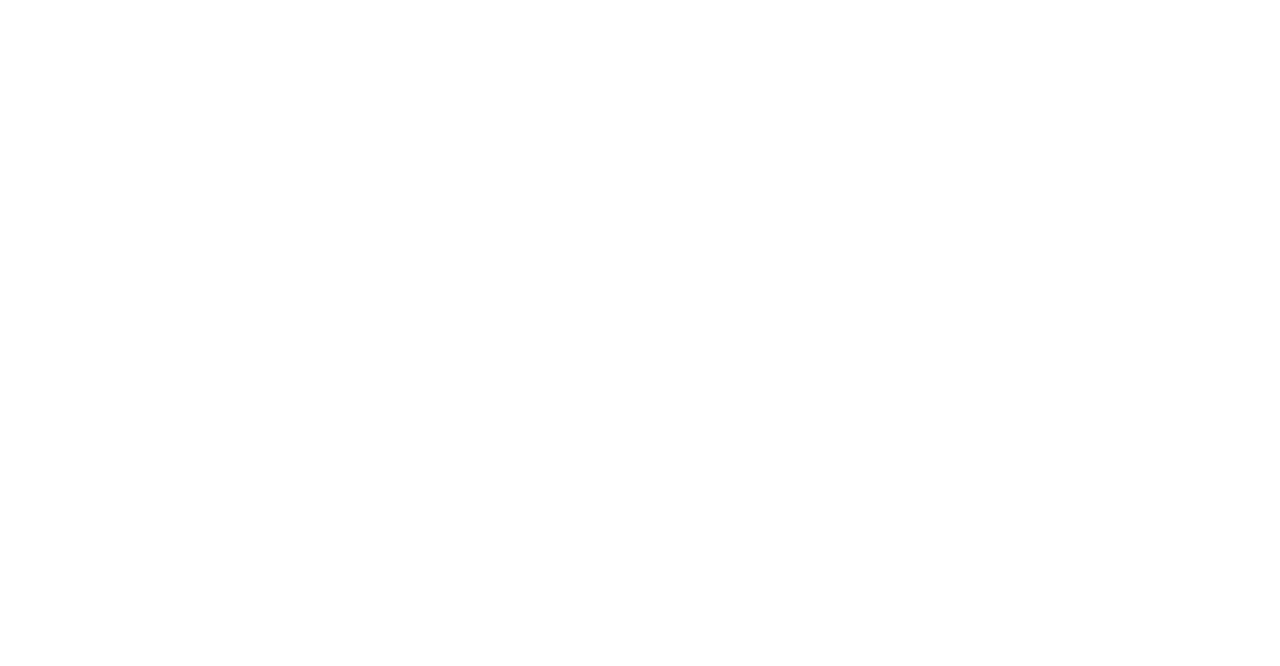
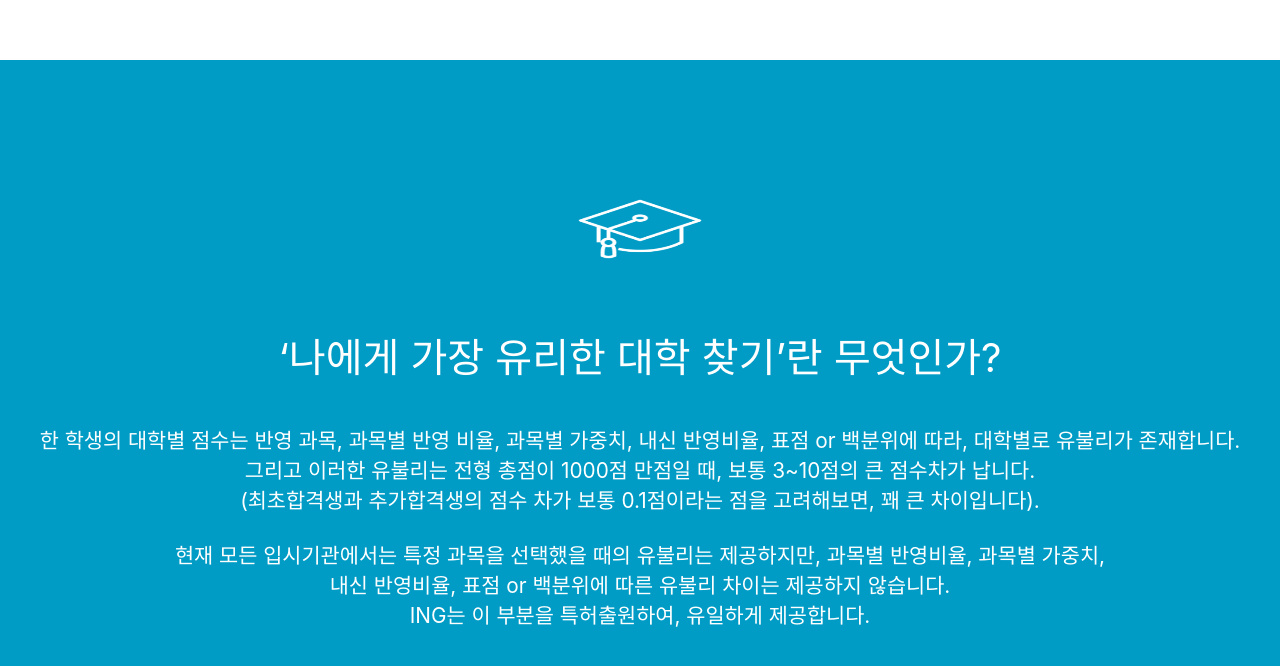
Before and after one commit to sowish23/consulting_web, a React (Create React App) app: page / in a window 1280 px wide. Shown: the part 3140-3806 px from the top of the page. Before the commit the page ends 3200 px from the top, so only its background shows below. Built offline with nearby package versions, Linux system fonts and the light colour scheme; a web font is replaced by a local one.

Commit message:
add Home_section5 layout

```diff
--- a/src/component/Home/index.css
+++ b/src/component/Home/index.css
@@ -164,3 +164,35 @@
     height: 100%;
     vertical-align: middle;
 }
+
+/*section5*/
+
+.Home_section5 {
+    background-color: #009CC6;
+}
+
+.Home_section5_icon {
+    width: 230px;
+    margin: auto;
+    height: calc(30vh - 98px);
+}
+
+.Home_section5_icon img {
+    width: 100%;
+    height: 100%;
+}
+
+.Home_section5_content {
+    color: #ffffff;
+    height: 60vh;
+}
+
+.Home_section5_title {
+    font-size: 2.5em;
+    margin-top: 2%;
+}
+
+.Home_section5_text {
+    font-size: 1.3em;
+    margin-top: 2%;
+}
--- a/src/component/Home/index.jsx
+++ b/src/component/Home/index.jsx
@@ -67,6 +67,26 @@
                         <img src="/assets/img/section4_icons.png" />
                     </div>
                 </div>
+
+                <div className="Home_section Home_section5">
+                    <div className="Home_section5_icon">
+                        <img src="/assets/img/university_hat.png" />
+                    </div>
+                    <div className="Home_section5_content">
+                        <p className="Home_section5_title">‘나에게 가장 유리한 대학 찾기’란 무엇인가?</p>
+                        <p className="Home_section5_text">
+                            한 학생의 대학별 점수는 반영 과목, 과목별 반영 비율, 과목별 가중치, 내신 반영비율, 표점 or 백분위에 따라, 대학별로 유불리가 존재합니다. <br/>
+                            그리고 이러한 유불리는 전형 총점이 1000점 만점일 때, 보통 3~10점의 큰 점수차가 납니다. <br/>
+                            (최초합격생과 추가합격생의 점수 차가 보통 0.1점이라는 점을 고려해보면, 꽤 큰 차이입니다). <br/>
+                        </p>
+                        <p className="Home_section5_text">
+                            현재 모든 입시기관에서는 특정 과목을 선택했을 때의 유불리는 제공하지만, 과목별 반영비율, 과목별 가중치, <br/>
+                            내신 반영비율, 표점 or 백분위에 따른 유불리 차이는 제공하지 않습니다. <br/>
+                            ING는 이 부분을 특허출원하여, 유일하게 제공합니다. <br/>
+                        </p>
+                    </div>
+                </div>
+
             </div>
         </div>
     );
```
Also changed, not shown: public/assets/img/university_hat.png (added).
